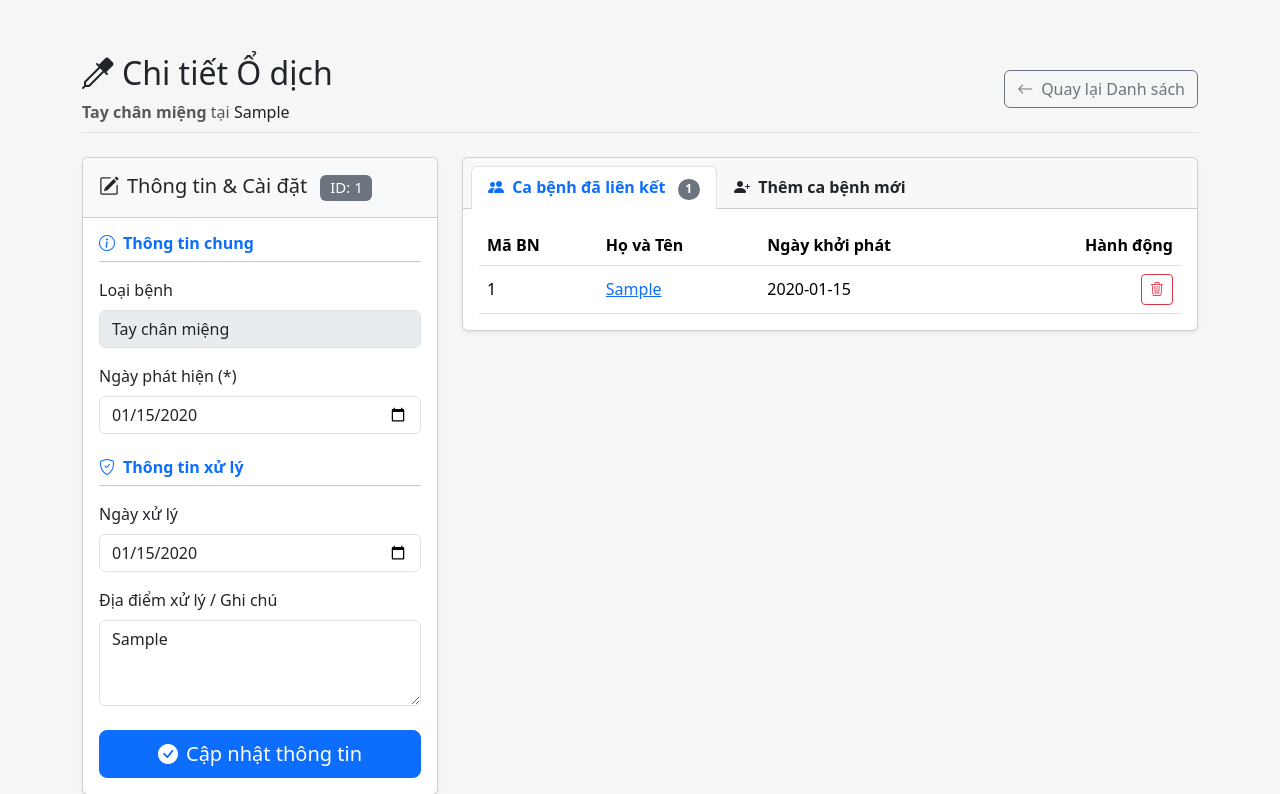
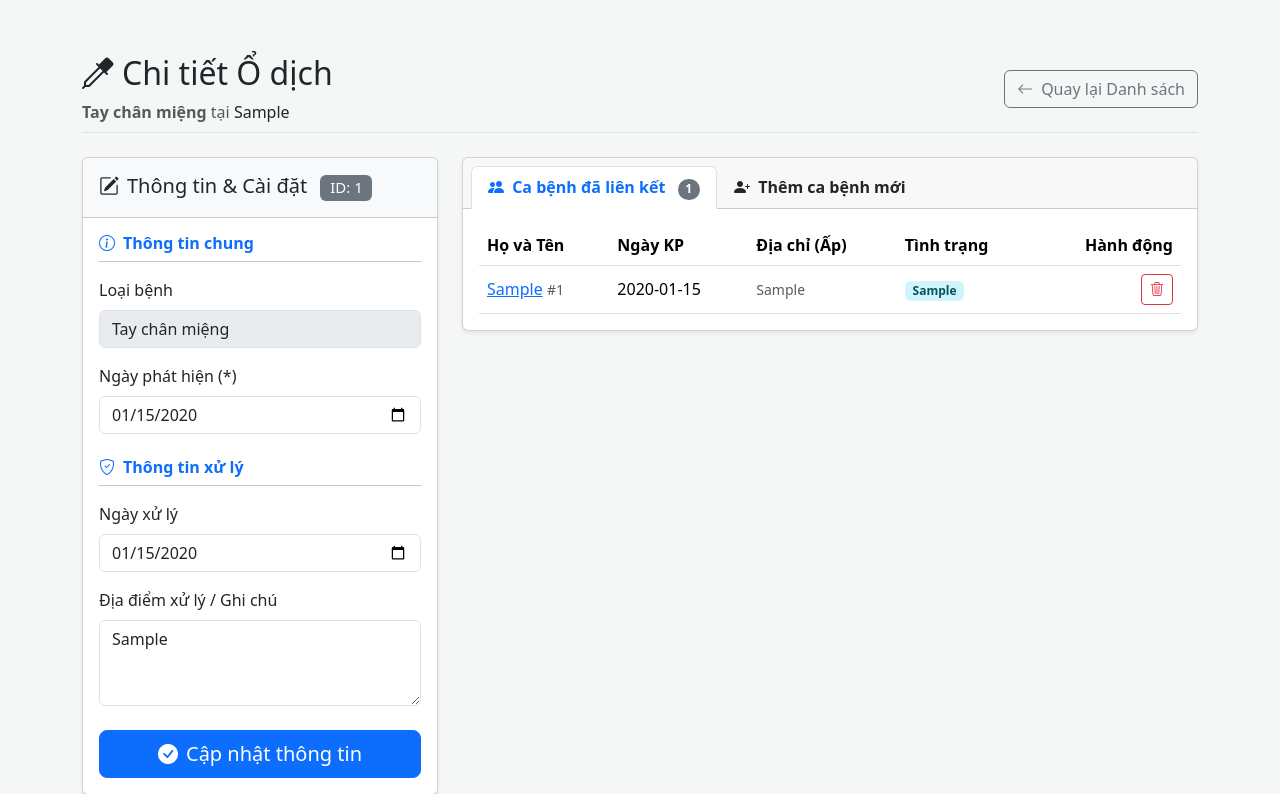
Before and after one commit to nguyentandatkg/cdcangiang, a Flask app: template webapp/templates/view_odich.html in a window 1280 px wide. Shown: the part 66-860 px from the top of the page. Run offline with Flask 3, Linux system fonts and the light colour scheme; the template is opened without the code that fills it: most values are stand-ins (such as "Sample title", 1, 10 or a date in 2020).

Commit message:
tiếp tục nâng cấp giao diện

```diff
--- a/webapp/templates/odich.html
+++ b/webapp/templates/odich.html
@@ -125,10 +125,10 @@
                         <td class="small text-muted">{{ od.dia_diem_xu_ly | truncate(50) if od.dia_diem_xu_ly else '' }}</td>
 
                         <td class="text-center" style="white-space: nowrap;">
-                             <a href="{{ url_for('main.view_odich_page', odich_id=od.id) }}" class="btn btn-sm btn-outline-primary" title="Xem Chi tiết & Quản lý ca bệnh"><i class="bi bi-eye"></i></a>
+                             <!-- NÂNG CẤP: Gộp nút Xem và Sửa thành một cho gọn -->
+                             <a href="{{ url_for('main.view_odich_page', odich_id=od.id) }}" class="btn btn-sm btn-outline-primary" title="Chi tiết & Sửa"><i class="bi bi-pencil-square"></i></a>
                             <!-- <<< SỬA ĐIỂM 2: Mở quyền cho 'khuvuc' -->
                             {% if session.get('role') in ['admin', 'khuvuc'] %}
-                                <a href="{{ url_for('main.view_odich_page', odich_id=od.id) }}" class="btn btn-sm btn-outline-warning" title="Sửa thông tin"><i class="bi bi-pencil-square"></i></a>
                                 <form action="{{ url_for('main.delete_odich_action', odich_id=od.id) }}" method="POST" class="d-inline">
                                     <button type="button" class="btn btn-sm btn-outline-danger" title="Xóa" onclick="if(confirm('Bạn có chắc muốn xóa ổ dịch này? Thao tác này KHÔNG xóa các ca bệnh liên quan.')) { this.form.submit(); }">
                                         <i class="bi bi-trash"></i>
--- a/webapp/templates/view_odich.html
+++ b/webapp/templates/view_odich.html
@@ -133,19 +133,23 @@
                         <div class="table-responsive">
                             <table class="table table-hover mb-0" style="vertical-align: middle;">
                                 <thead>
+                                    <!-- NÂNG CẤP: Thêm cột Địa chỉ và Tình trạng -->
                                     <tr>
-                                        <th scope="col">Mã BN</th>
                                         <th scope="col">Họ và Tên</th>
-                                        <th scope="col">Ngày khởi phát</th>
+                                        <th scope="col">Ngày KP</th>
+                                        <th scope="col">Địa chỉ (Ấp)</th>
+                                        <th scope="col">Tình trạng</th>
                                         <th scope="col" class="text-end">Hành động</th>
                                     </tr>
                                 </thead>
                                 <tbody>
                                     {% for case in odich.ca_benh_lien_quan %}
                                     <tr>
-                                        <td>{{ case.id }}</td>
-                                        <td><a href="{{ url_for('main.view_case_page', case_id=case.id) }}">{{ case.ho_ten }}</a></td>
+                                        <!-- NÂNG CẤP: Gộp Tên và Mã BN -->
+                                        <td><a href="{{ url_for('main.view_case_page', case_id=case.id) }}">{{ case.ho_ten }}</a> <span class="text-muted small">#{{ case.id }}</span></td>
                                         <td>{{ case.ngay_khoi_phat.strftime('%d/%m/%Y') if case.ngay_khoi_phat else 'N/A' }}</td>
+                                        <td class="small text-muted">{{ case.dia_chi_ap or 'Không rõ' }}</td>
+                                        <td><span class="badge bg-info-subtle text-info-emphasis">{{ case.tinh_trang_hien_nay or 'Không rõ' }}</span></td>
                                         <td class="text-end">
                                             <form action="{{ url_for('main.unlink_case_from_odich_action', case_id=case.id) }}" method="POST" class="d-inline">
                                                 <button type="button" class="btn btn-sm btn-outline-danger" title="Gỡ ca bệnh khỏi ổ dịch" onclick="if(confirm('Bạn có chắc muốn gỡ ca bệnh [{{ case.ho_ten }}] khỏi ổ dịch này không?')) { this.form.submit(); }">
@@ -155,7 +159,7 @@
                                         </td>
                                     </tr>
                                     {% else %}
-                                    <tr><td colspan="4" class="text-center text-muted p-4">Chưa có ca bệnh nào được liên kết.</td></tr>
+                                    <tr><td colspan="5" class="text-center text-muted p-4">Chưa có ca bệnh nào được liên kết.</td></tr>
                                     {% endfor %}
                                 </tbody>
                             </table>
```
